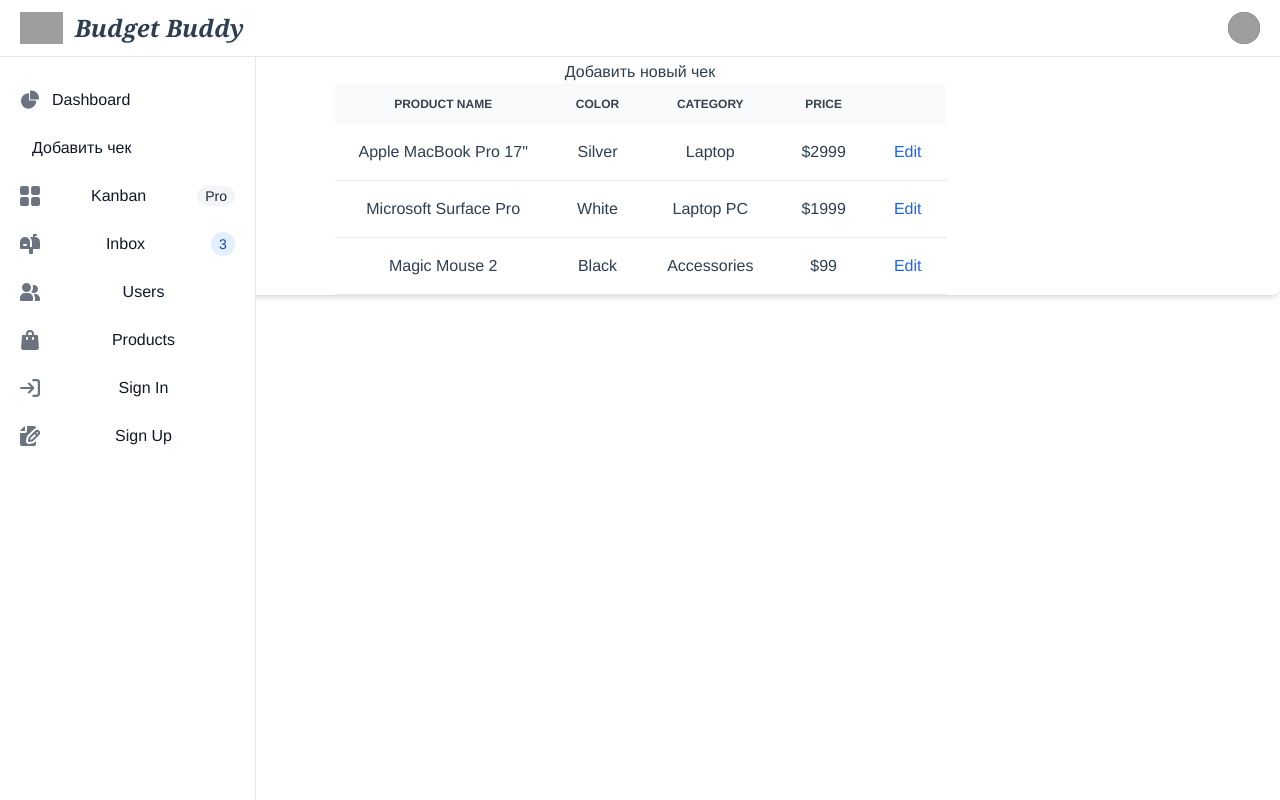
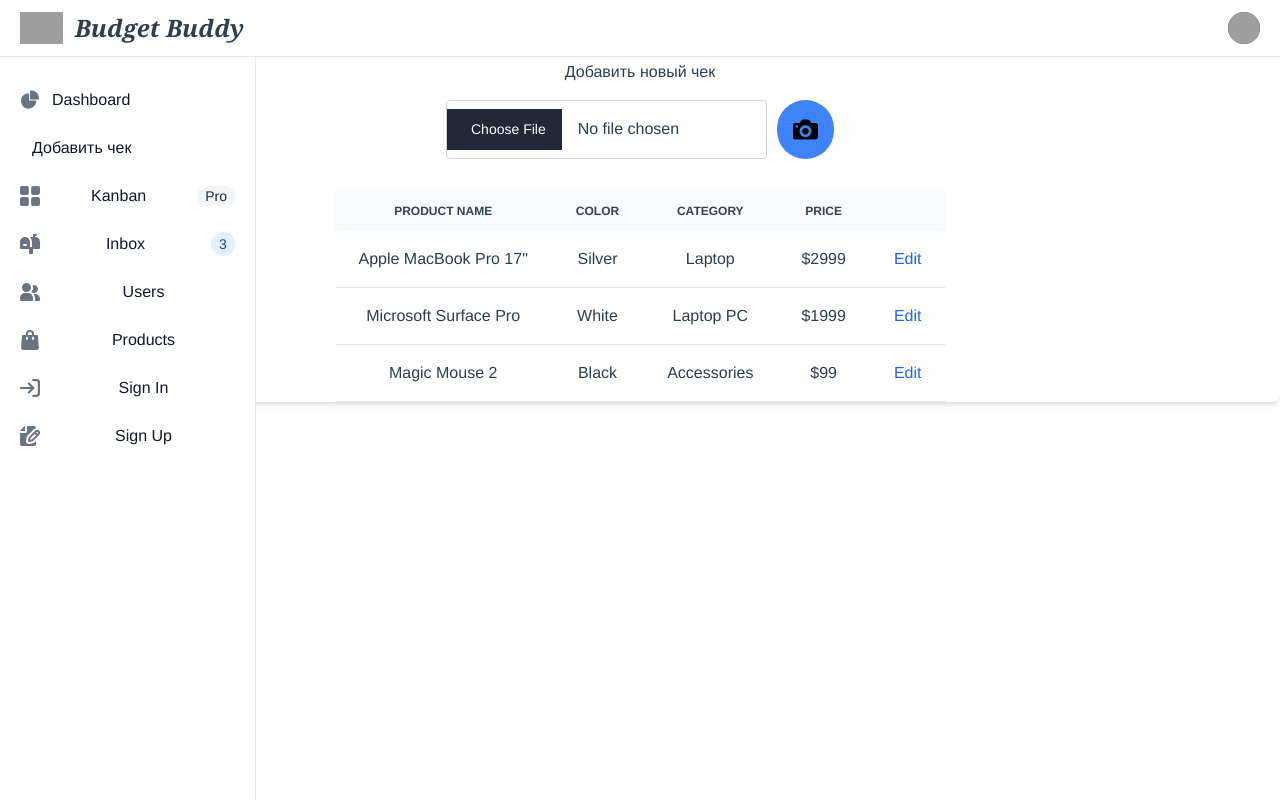
Before and after one commit to Markov-Andrey/budget-buddy, a Vue app: page /add in a window 1280 px wide. Built offline with nearby package versions, Linux system fonts and the light colour scheme; grey boxes are pictures that could not be loaded.

Commit message:
add dynamic Camera input

```diff
--- /dev/null
+++ b/src/components/inputs/ReceiptInputComponent.vue
@@ -0,0 +1,61 @@
+<template>
+  <div class="flex flex-col items-center p-4">
+    <div class="flex gap-2.5">
+      <input
+          type="file"
+          accept="image/*"
+          @change="onImageSelected"
+          ref="fileInput"
+          class="mb-4 border border-gray-300 rounded p-2"
+      />
+      <!-- TODO isMobileDevice убери "!" -->
+      <button
+          v-if="!isMobileDevice"
+          @click="openCamera"
+          class="mb-4 bg-blue-500 text-white px-4 py-2 rounded-full hover:bg-blue-600"
+      >
+        <svg fill="#000000" height="25px" width="25px" version="1.1" id="Capa_1" xmlns="http://www.w3.org/2000/svg"
+             viewBox="0 0 487 487" xml:space="preserve">
+            <g>
+              <g>
+              <path d="M308.1,277.95c0,35.7-28.9,64.6-64.6,64.6s-64.6-28.9-64.6-64.6s28.9-64.6,64.6-64.6S308.1,242.25,308.1,277.95z
+                 M440.3,116.05c25.8,0,46.7,20.9,46.7,46.7v122.4v103.8c0,27.5-22.3,49.8-49.8,49.8H49.8c-27.5,0-49.8-22.3-49.8-49.8v-103.9
+                v-122.3l0,0c0-25.8,20.9-46.7,46.7-46.7h93.4l4.4-18.6c6.7-28.8,32.4-49.2,62-49.2h74.1c29.6,0,55.3,20.4,62,49.2l4.3,18.6H440.3z
+                 M97.4,183.45c0-12.9-10.5-23.4-23.4-23.4c-13,0-23.5,10.5-23.5,23.4s10.5,23.4,23.4,23.4C86.9,206.95,97.4,196.45,97.4,183.45z
+                 M358.7,277.95c0-63.6-51.6-115.2-115.2-115.2s-115.2,51.6-115.2,115.2s51.6,115.2,115.2,115.2S358.7,341.55,358.7,277.95z"/>
+              </g>
+            </g>
+        </svg>
+      </button>
+    </div>
+    <div v-if="imageUrl" class="mt-4">
+      <img :src="imageUrl" alt="Image preview" class="max-w-xs rounded shadow-lg"/>
+    </div>
+  </div>
+</template>
+
+<script>
+export default {
+  name: "ReceiptInputComponent",
+  data() {
+    return {
+      imageUrl: null,
+      isMobileDevice: /Android|webOS|iPhone|iPad|iPod|BlackBerry|IEMobile|Opera Mini/i.test(navigator.userAgent)
+    }
+  },
+  methods: {
+    onImageSelected(event) {
+      const file = event.target.files[0];
+      if (file) {
+        this.imageUrl = URL.createObjectURL(file);
+      }
+    },
+    openCamera() {
+      this.$refs.fileInput.click();
+    }
+  }
+}
+</script>
+
+<style scoped>
+</style>
--- a/src/pages/ReceiptsPage.vue
+++ b/src/pages/ReceiptsPage.vue
@@ -1,13 +1,15 @@
 <template>
   <div>Добавить новый чек</div>
+  <ReceiptInputComponent />
   <TableComponent is-edit />
 </template>
 
 <script>
 import TableComponent from "@/components/table/TableComponent";
+import ReceiptInputComponent from "@/components/inputs/ReceiptInputComponent";
 export default {
   name: "ReceiptsPage",
-  components: {TableComponent}
+  components: {ReceiptInputComponent, TableComponent}
 }
 </script>
 
```
